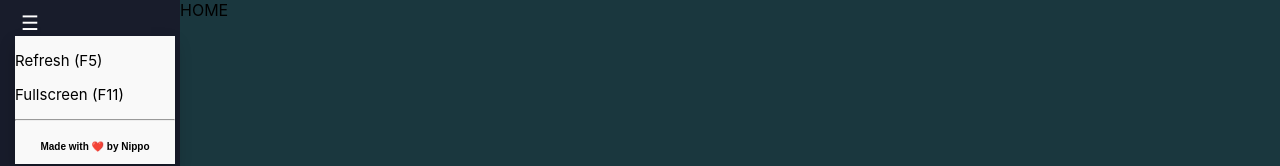
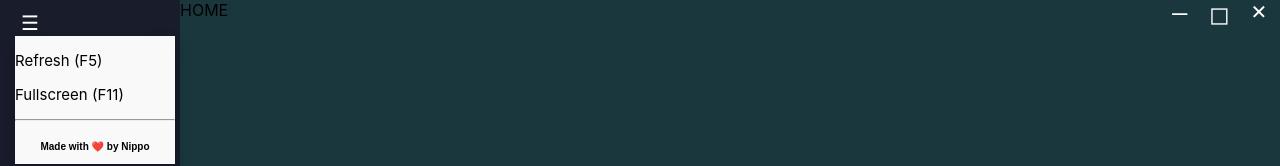
Before and after one commit to Cryptec/Initio, a React (Create React App) app: page / in a window 1280 px wide. Shown: the top 166 px of the page. Built offline with nearby package versions, Linux system fonts and the light colour scheme.

Commit message:
added Invoke Page content style, WindowButtons

```diff
--- a/src/Components/MenuHandler.js
+++ b/src/Components/MenuHandler.js
@@ -1,7 +1,9 @@
+
 const $ = require('jquery');
 const { remote } = require('electron');
 var win = remote.getCurrentWindow();
 const { getCurrentWindow, globalShortcut } = require('electron').remote;
+
 
 $(window).on("load", function () {
     console.log("loaded");
--- /dev/null
+++ b/src/Components/WindowButtons.js
@@ -0,0 +1,40 @@
+
+import React, { Component } from 'react'
+
+import '../css/Global.css'
+
+
+class WindowButtons extends Component {
+
+
+
+render() {
+    return (
+        <div>
+        <div id="ButtonContainer">
+        <nav>
+
+          <div id="buttons">
+              <div id="minimize">
+                <span id="minimize-font">&mdash;</span>
+              </div>
+
+              <div id="maximize">
+                <span id="size-font">&#9723;</span>
+              </div>
+
+              <div id="close">
+                 <span id="close-font" >&#10005;</span>
+              </div>
+          </div>
+
+        </nav>
+        </div>
+        </div>
+
+
+        );
+    }
+}
+
+export default WindowButtons;
--- a/src/Screens/Home.js
+++ b/src/Screens/Home.js
@@ -1,8 +1,10 @@
 import React, { Component } from 'react'
 
 import '../css/Global.css'
+import '../css/WindowButtons.css'
 
 import Sidebar from '../Components/Sidebar'
+import WindowButtons from '../Components/WindowButtons'
 
 class Home extends Component {
 
@@ -12,10 +14,10 @@ class Home extends Component {
         return (
             <div>
             <div>
-
                 <Sidebar />
             </div>
             <div className="container">
+            <WindowButtons />
                 HOME
             </div>
             </div>
--- a/src/css/Invoke.css
+++ b/src/css/Invoke.css
@@ -48,6 +48,7 @@ font-size: 20px;
     background: var(--primary);
     border-radius: 6px;
     border: none;
+    margin-right: 10px;
   }
   .suchen-Button {
     background-color: var(--button);
--- /dev/null
+++ b/src/css/WindowButtons.css
@@ -0,0 +1,74 @@
+#ButtonContainer {
+    width: 120px;
+    height: 100%;
+    display: block;
+    position: absolute;
+    top: 0;
+    right: 0;
+}
+
+#container nav{
+    display: block;
+    width: 100%;
+    height:30px;
+    -webkit-app-region: drag;
+}
+
+#container nav #buttons{
+    float: right;
+    width: 150px;
+    height: 100%;
+    line-height: 45px;
+    -webkit-app-region: no-drag;
+}
+
+#buttons>#minimize, #buttons>#maximize, #buttons>#close {
+    float: left;
+    height: 100%;
+    width: 33%;
+    text-align: center;
+    color: white;
+    transition: all ease-in-out .2s;
+    cursor: pointer;
+
+
+}
+
+#buttons>#close>#close-font {
+    font-size: 20px;
+    font-family: monospace;
+
+}
+
+#buttons>#close>#close-font:hover {
+    color: rgb(226, 204, 0);
+}
+
+#buttons>#maximize>#size-font {
+    font-size: 25px;
+    font-family: monospace;
+}
+
+#buttons>#maximize>#size-font:hover {
+    color: rgb(226, 204, 0);
+}
+
+#buttons>#minimize>#minimize-font {
+    font-size: 25px;
+    font-family: monospace;
+
+}
+
+#buttons>#minimize>#minimize-font:hover {
+    color: rgb(226, 204, 0);
+}
+
+#sidebar nav #menu{
+    float: left;
+    width: 120%;
+    height: 100%;
+    line-height: 5px;
+    -webkit-app-region: no-drag;
+
+
+}
--- a/src/electron-starter.js
+++ b/src/electron-starter.js
@@ -18,9 +18,11 @@ function createWindow() {
         height: 700,
         minWidth: 930,
         minHeight: 650,
+        //frame: false,
         webPreferences: {
             nodeIntegration: true,
-            enableRemoteModule: true
+            enableRemoteModule: true,
+            contextIsolation: false,
         }
     });
 
```
Also changed, not shown: src/App.js (+8 -9 lines), src/css/Global.css (line endings or trailing spaces).
